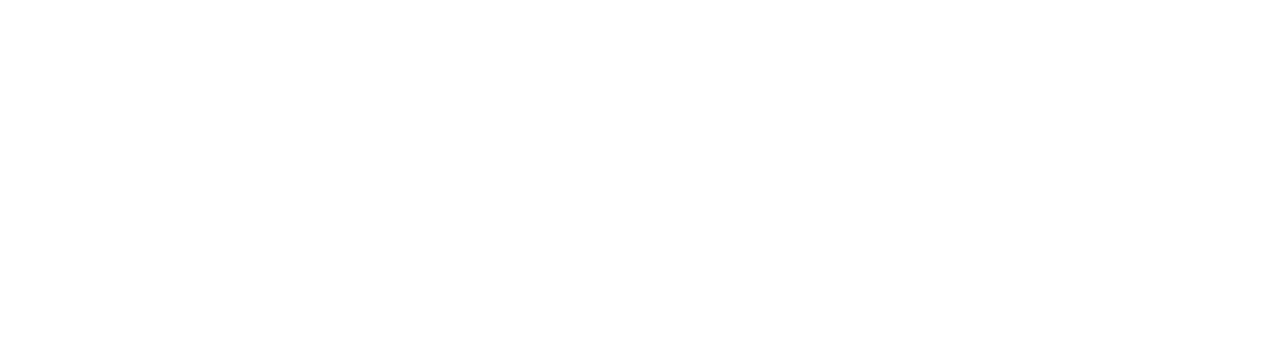
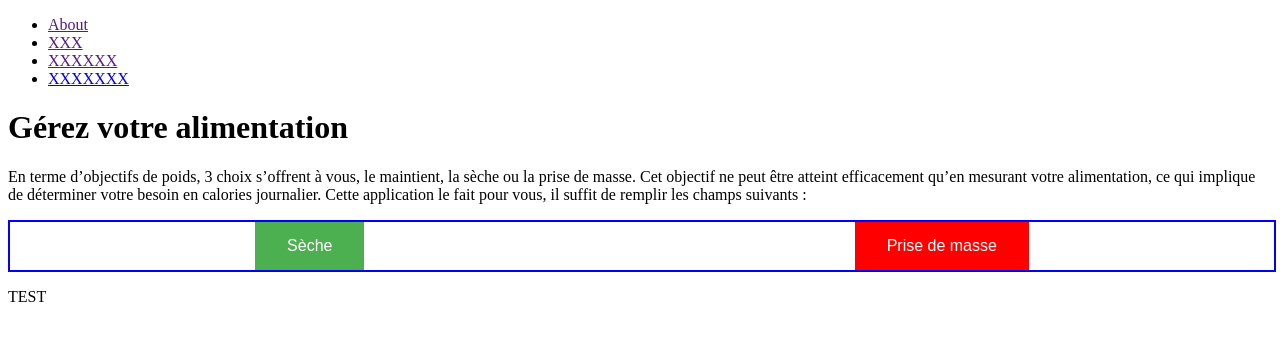
Before and after one commit to EtoileFoula/Food_plan_V2, a plain HTML site: page index.html in a window 1280 px wide. Drawn offline with Linux system fonts and the light colour scheme.

Commit message:
Created the structure of index

```diff
--- a/index.html
+++ b/index.html
@@ -1,12 +1,54 @@
 <!DOCTYPE html>
-<html lang="en">
+<html lang="fr">
 <head>
     <meta charset="UTF-8">
     <meta http-equiv="X-UA-Compatible" content="IE=edge">
     <meta name="viewport" content="width=device-width, initial-scale=1.0">
     <title>Document</title>
+    <link rel="stylesheet" href="styles.css">
+    <link rel="preconnect" href="https://fonts.googleapis.com" />
+    <link rel="preconnect" href="https://fonts.gstatic.com" crossorigin />
+    <link
+      href="https://fonts.googleapis.com/css2?family=Roboto:wght@300;400;700&display=swap"
+      rel="stylesheet"
+      />
 </head>
 <body>
+    <header>
+        <nav>
+            <ul>
+              <li><a href="">About</a></li>
+              <li><a href="">XXX</a></li>
+              <li><a href="">XXXXXX</a></li>
+              <li><a href="/contact.html">XXXXXXX</a></li>
+            </ul>
+          </nav>
+    </header>
+        <h1>
+            Gérez votre alimentation
+        </h1>
+        <div>
+            <p>
+                En terme d’objectifs de poids, 3 choix s’offrent à vous,
+                le maintient, la sèche ou la prise de masse. Cet objectif
+                ne peut être atteint efficacement qu’en mesurant votre
+                alimentation, ce qui implique de déterminer votre besoin
+                en calories journalier. Cette application le fait pour vous,
+                 il suffit de remplir les champs suivants :
+            </p>
+        </div>
+        <div class="obj_selector">
+            <button type="button" class="lean_button">
+                Sèche
+            </button>
+            <button type="button" class="fat_button">
+                Prise de masse
+            </button>
+        </div>
 
+
+    <p>
+        TEST
+    </p>
 </body>
 </html>
--- /dev/null
+++ b/styles.css
@@ -0,0 +1,29 @@
+.lean_button{
+  background-color: #4CAF50; /* Green */
+  border: none;
+  color: white;
+  padding: 15px 32px;
+  text-align: center;
+  text-decoration: none;
+  display: inline-block;
+  font-size: 16px;
+}
+
+.fat_button{
+  background-color: red; /* Green */
+  border: none;
+  color: white;
+  padding: 15px 32px;
+  text-align: center;
+  text-decoration: none;
+  display: inline-block;
+  font-size: 16px;
+}
+
+.obj_selector{
+  display: flex;
+  align-content: space-between;
+  width: 100%;
+  justify-content: space-around;
+  border: 2px solid blue;
+}
```
Also changed, not shown: style.css (deleted).
